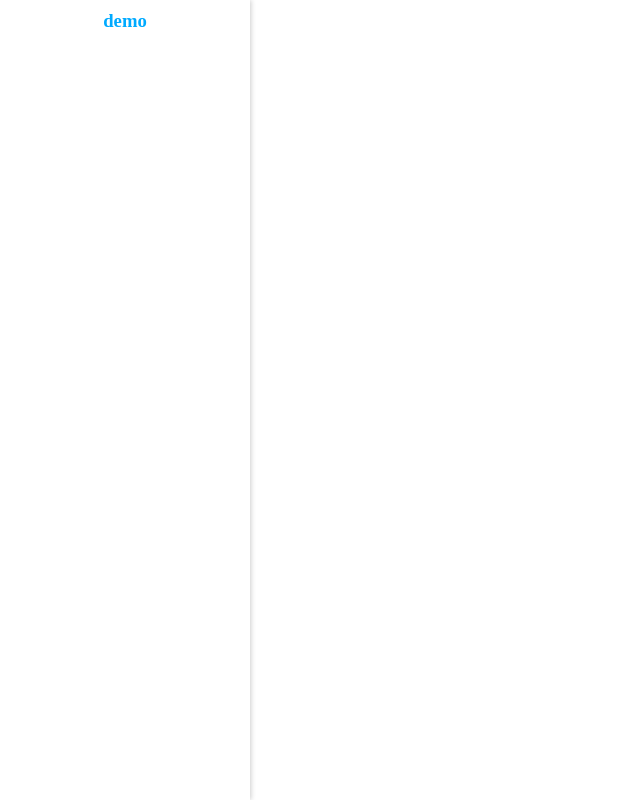
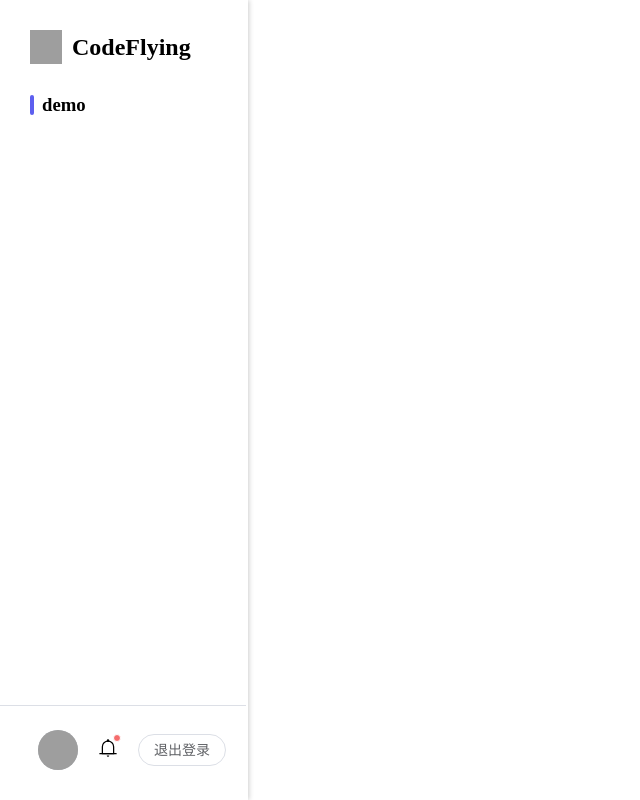
Before and after one commit to kuafuai/mis_vue_template, a Vue app in the folder frontend/: page / in a window 1280 px wide. Before the commit this address had no page. Shown: the whole page, without its empty margins (0-640 px from the left). Built offline with nearby package versions, Linux system fonts and the light colour scheme; sample sign-in values are in the browser's storage; grey boxes are pictures that could not be loaded.

Commit message:
feat(UI):new UI

```diff
--- a/frontend/src/App.vue
+++ b/frontend/src/App.vue
@@ -1,11 +1,12 @@
 <template>
-  <pc v-if="type==='PC'" />
+  <pc_new v-if="type==='PC'" />
   <phone v-else />
 
 </template>
 
 <script setup>
 import pc from '@/layout/pc.vue'
+import pc_new from '@/layout/pc_new.vue'
 import phone from '@/layout/phone.vue'
 
 const type = import.meta.env.VITE_APP_TYPE;
--- /dev/null
+++ b/frontend/src/layout/pc_new.vue
@@ -0,0 +1,154 @@
+<template>
+
+<div v-show="!$route.meta.isParentView" class="flex bg-color-white w-full h-full">
+
+    <div id="sidebar" class="flex-c-between-start menu p-r-2">
+        <div class="w-full">
+            <div class="flex-start-center m-30 ">
+                <img src="@/assets/logo/logo.png" width="32px" height="34px" />
+                <span class="m-l-10" style="font-weight: bold; font-size: 24px;">CodeFlying</span>
+            </div>
+
+            <div class="flex-start-center m-y-30 m-l-22">
+                <el-divider direction="vertical" style="border-color: #5D5FEF; border-width: 4px; border-radius: 2px; height: 20px;"/>
+                <h3 class="m-l-5">{{ left_title }}</h3>
+            </div>
+
+        </div>
+        <div class="w-full h-full overflow-y-scroll">
+            <el-menu
+                :default-active="currentPath"
+                class="el-menu-vertical-demo m-l-20 m-r-10"
+                @select="handleSelect"
+            >
+
+                <div v-for="item in dynamicRoutes" :key="item.path">
+                    <el-menu-item v-if="!item.meta.shownot" :index="item.path">
+                        <template #title>{{ item.meta.title }}</template>
+                    </el-menu-item>
+                </div>
+
+            </el-menu>
+
+        </div>
+
+        <div class="w-full m-b-30">
+            <el-divider />
+            <div class="flex-end-center m-r-20">
+                <el-avatar class="" :size="40" >
+                    <img src="@/assets/logo/logo.png" />
+                </el-avatar>
+                <el-badge is-dot class="item m-l-20">
+                    <el-icon size="20"><Bell /></el-icon>
+                </el-badge>
+
+                <el-button round class="m-l-20"> 退出登录</el-button>
+            </div>
+        </div>
+
+    </div>
+
+
+    <div class="flex-1 flex-column m-l-2" >
+        <!-- <div id="top" class="flex-between-center w-full " style="height: 100px;">
+            <div class="flex-c-start-start m-l-20">
+                <span style="font-weight: bold; font-size: 22px; color: #5D5FEF;">{{ pageTitle }}</span>
+                <span style="color: #999;"> {{ pageTitle }}</span>
+            </div>
+            <div class="flex-start-center m-r-20">
+                <el-badge is-dot class="item">
+                    <el-icon><Bell /></el-icon>
+                </el-badge>
+                <el-avatar class="m-l-20" :size="40" >
+                    <img src="@/assets/logo/logo.png" />
+                </el-avatar>
+            </div>
+        </div> -->
+        <div class="overflow-y-scroll" :style="{height: appMainHeight+'px', width: appMainWidth+'px'}">
+            <router-view />
+        </div>
+
+
+    </div>
+
+</div>
+
+<div v-if="$route.meta.isParentView" class="h-full">
+        <router-view />
+</div>
+
+
+</template>
+
+<script setup>
+
+import { dynamicRoutes } from '@/router/dynamic'
+
+const { proxy } = getCurrentInstance();
+let left_title = import.meta.env.VITE_APP_NAME
+const pageTitle = ref('首页');
+const currentPath = ref('');
+
+const route = useRoute();
+
+    function getBreadcrumb(){
+        let matched = route;
+        pageTitle.value = matched.meta.title;
+    }
+
+    watch(
+        () => route.fullPath,
+        (newPath, oldPath) => {
+            console.log('Route changed from', oldPath, 'to', newPath);
+            getBreadcrumb();
+            currentPath.value = newPath;
+        }
+    );
+
+    function handleSelect(index, indexPath, item, routeResult){
+        proxy.$router.push(index);
+    }
+
+    let appMainWidth = ref(0);
+    let appMainHeight = ref(0);
+
+    onMounted(() => {
+        window.onresize = function windowResize() {
+            calWidthAndHeight();
+        };
+        calWidthAndHeight();
+    });
+
+
+    function calWidthAndHeight() {
+        let sidebar = document.getElementById('sidebar');
+        let sidebarW = sidebar ? sidebar.offsetWidth : 0;
+        appMainWidth.value = window.innerWidth - sidebarW;
+
+        let top = document.getElementById('top');
+        let topH = top ? top.offsetHeight : 0;
+        appMainHeight.value = window.innerHeight - topH;
+    }
+
+</script>
+
+<style lang="scss" scoped>
+
+.menu {
+    box-shadow: 1px 0 5px rgba(0, 0, 0, 0.2);
+    width: 250px;
+}
+
+.el-menu {
+    border-right: 0;
+}
+
+.el-menu-item.is-active {
+  background-color: #5D5FEF !important; /* 设置你想要的颜色 */
+  color: #ffffff !important; /* 选中项文字颜色 */
+  border-radius: 4px;
+}
+
+
+
+</style>
```
